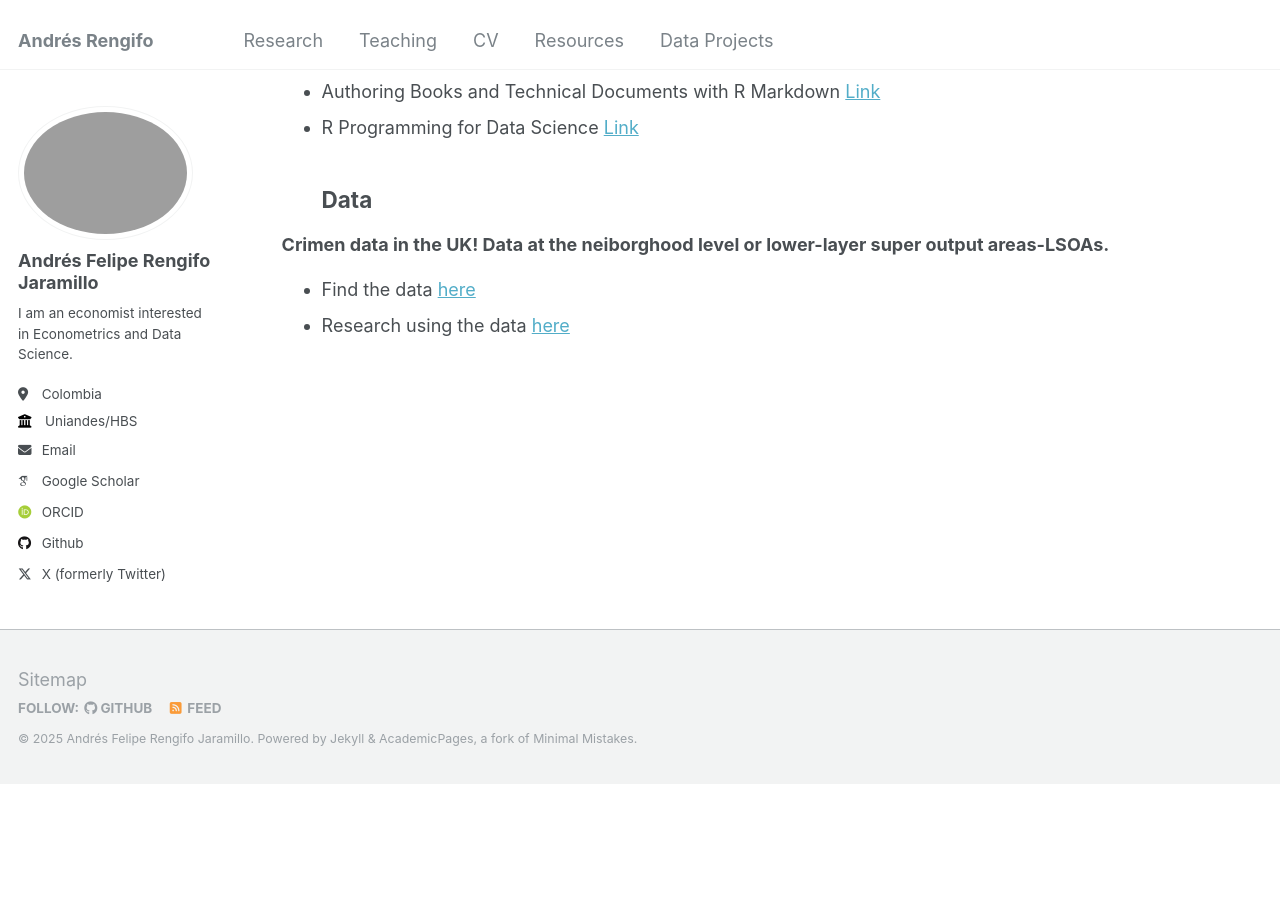
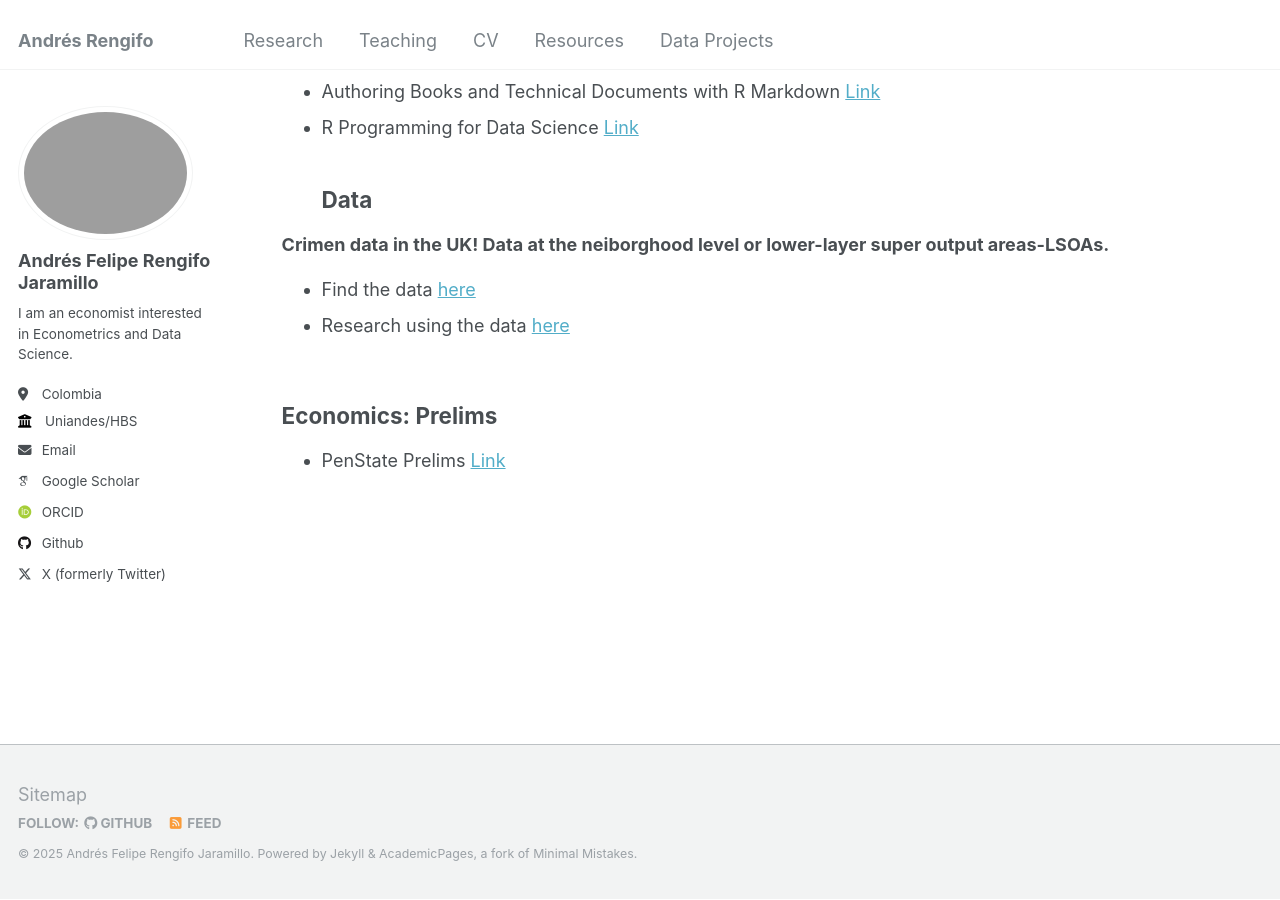
Before and after one commit to RengifoAndres/RengifoAndres.github.io, a Jekyll site: the page built from _pages/Resources.md, in a window 1280 px wide and 900 px high, scrolled down 551 px. Built offline with Jekyll 4.4.1, drawn with Linux system fonts in a browser that asks for light colours; some web fonts are replaced; before the commit the page ends 1336 px from its top, so only the background shows below that.

Commit message:
Update Resources.md

```diff
--- a/_pages/Resources.md
+++ b/_pages/Resources.md
@@ -32,3 +32,6 @@ There you can find some interesting resources
     </ul>
   </div>
 </div>
+
+## Economics:  Prelims
+* PenState Prelims [Link](https://econ.la.psu.edu/ph-d-program/ph-d-qualifier-exams/)
```
